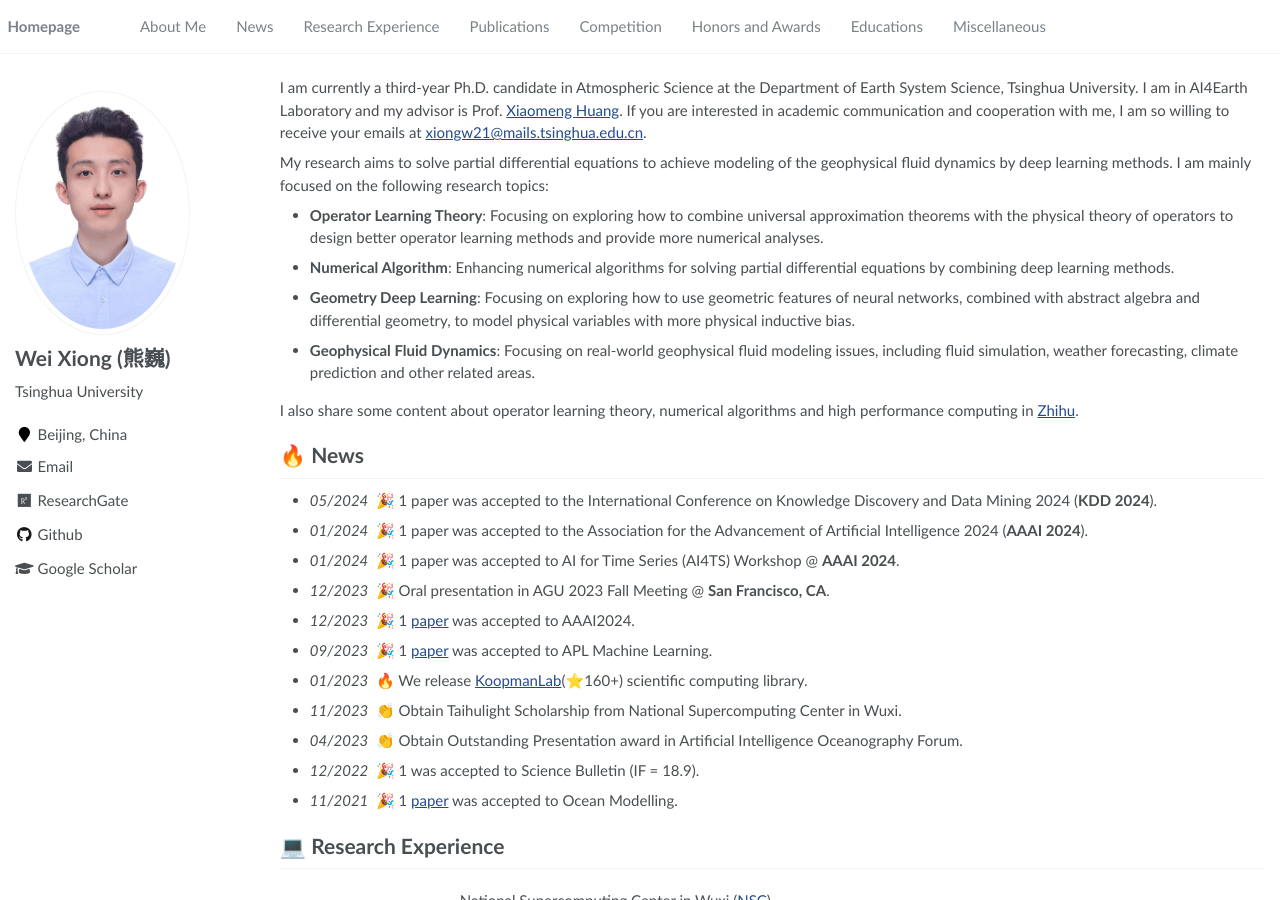
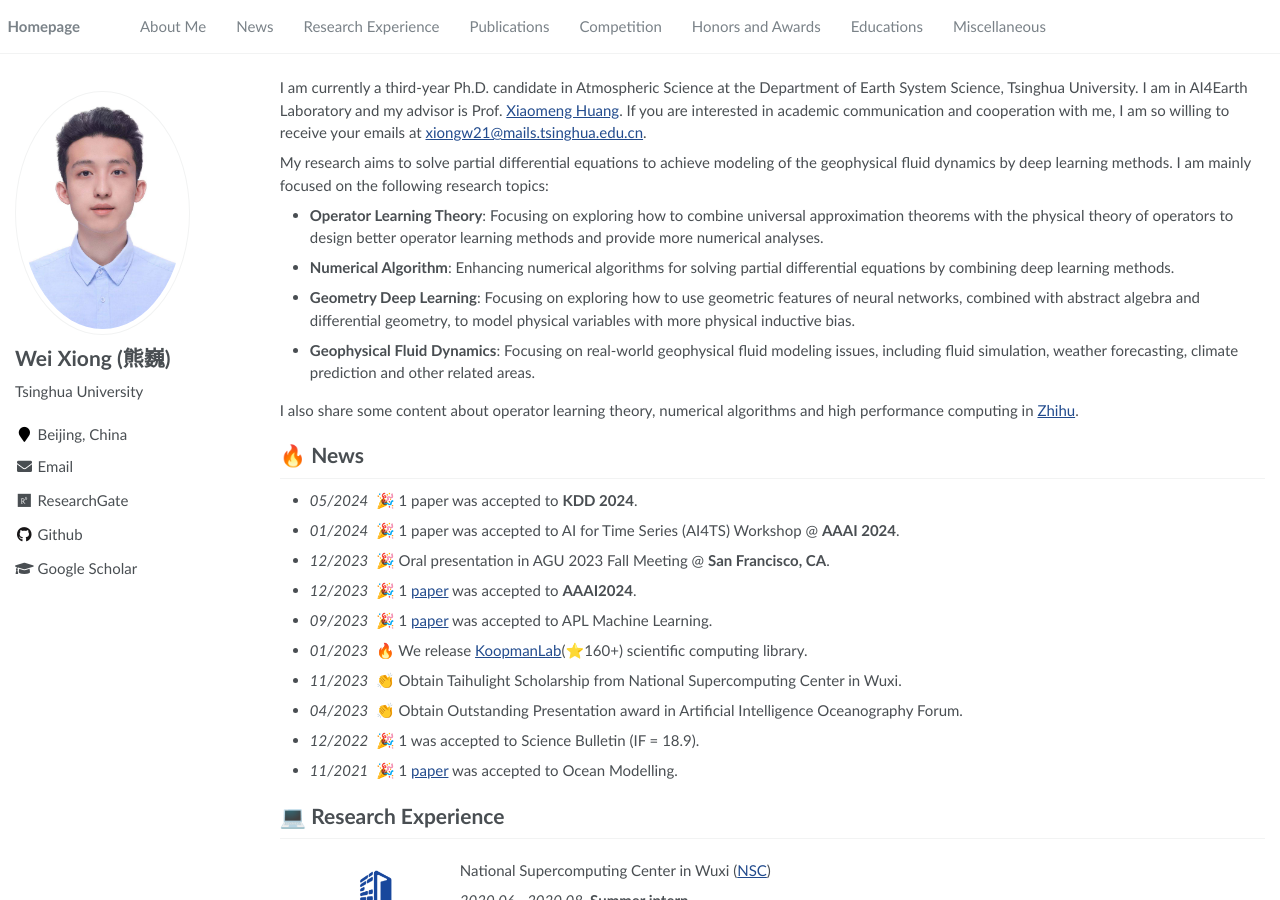
Before and after one commit to XiongWeiTHU/XiongWeiTHU.github.io, a Jekyll site: the page built from _pages/about.md, in a window 1280 px wide and 900 px high. Built offline with Jekyll 4.4.1, drawn with Linux system fonts in a browser that asks for light colours.

Commit message:
Update about.md

```diff
--- a/_pages/about.md
+++ b/_pages/about.md
@@ -30,11 +30,10 @@ My research aims to solve partial differential equations to achieve modeling of
 I also share some content about operator learning theory, numerical algorithms and high performance computing in [Zhihu](https://www.zhihu.com/people/Venney).
 
 # 🔥 News
-- *05/2024* &nbsp;🎉 1 paper was accepted to the International Conference on Knowledge Discovery and Data Mining 2024 (**KDD 2024**).
-- *01/2024* &nbsp;🎉 1 paper was accepted to the Association for the Advancement of Artificial Intelligence 2024 (**AAAI 2024**).
+- *05/2024* &nbsp;🎉 1 paper was accepted to **KDD 2024**.
 - *01/2024* &nbsp;🎉 1 paper was accepted to AI for Time Series (AI4TS) Workshop @ **AAAI 2024**.
 - *12/2023* &nbsp;🎉 Oral presentation in AGU 2023 Fall Meeting @ **San Francisco, CA**.
-- *12/2023* &nbsp;🎉 1 [paper](https://arxiv.org/abs/2312.08403) was accepted to AAAI2024.
+- *12/2023* &nbsp;🎉 1 [paper](https://arxiv.org/abs/2312.08403) was accepted to **AAAI2024**.
 - *09/2023* &nbsp;🎉 1 [paper](https://www.researchgate.net/publication/373888508_KoopmanLab_Machine_learning_for_solving_complex_physics_equations) was accepted to APL Machine Learning.
 - *01/2023* &nbsp;🔥 We release [KoopmanLab](https://github.com/Koopman-Laboratory/KoopmanLab)(⭐️160+) scientific computing library.
 - *11/2023* &nbsp;👏 Obtain Taihulight Scholarship from National Supercomputing Center in Wuxi.
```
